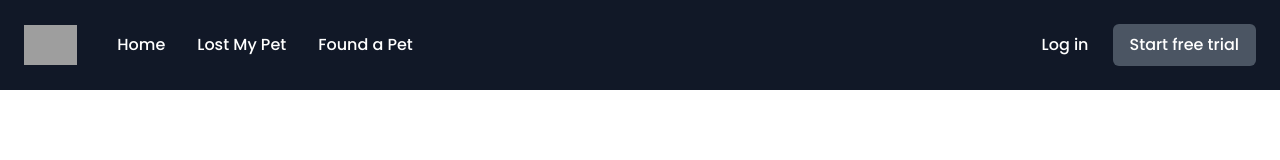
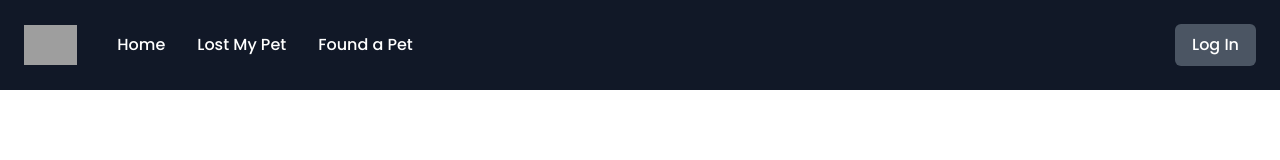
Before and after one commit to CharizardTeam/petRecovery, a React (Create React App) app: page / in a window 1280 px wide. Shown: the top 160 px of the page. Built offline with nearby package versions, Linux system fonts and the light colour scheme; grey boxes are pictures that could not be loaded; a web font is replaced by a local one.

Commit message:
remove extra login

```diff
--- a/src/components/Header.js
+++ b/src/components/Header.js
@@ -49,17 +49,17 @@ export default function Header() {
                 </div>
               </div>
               <div className="hidden md:flex md:items-center md:space-x-6">
-                <a
+                {/* <a
                   href="#"
                   className="text-base font-medium text-white hover:text-gray-300"
                 >
                   Log in
-                </a>
+                </a> */}
                 <a
                   href="#"
                   className="inline-flex items-center px-4 py-2 border border-transparent text-base font-medium rounded-md text-white bg-gray-600 hover:bg-gray-700"
                 >
-                  Start free trial
+                  Log In
                 </a>
               </div>
             </nav>
@@ -113,7 +113,7 @@ export default function Header() {
                       href="#"
                       className="block text-center w-full py-3 px-4 rounded-md shadow bg-gradient-to-r from-teal-500 to-cyan-600 text-white font-medium hover:from-teal-600 hover:to-cyan-700"
                     >
-                      Start free trial
+                      Log In
                     </a>
                   </div>
                   <div className="mt-6 px-5">
```
